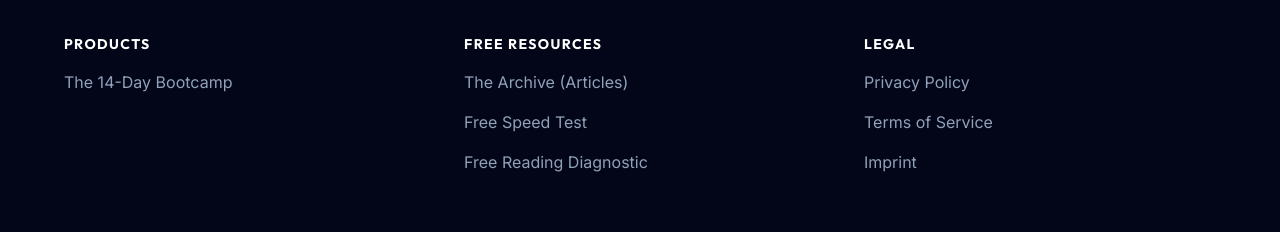
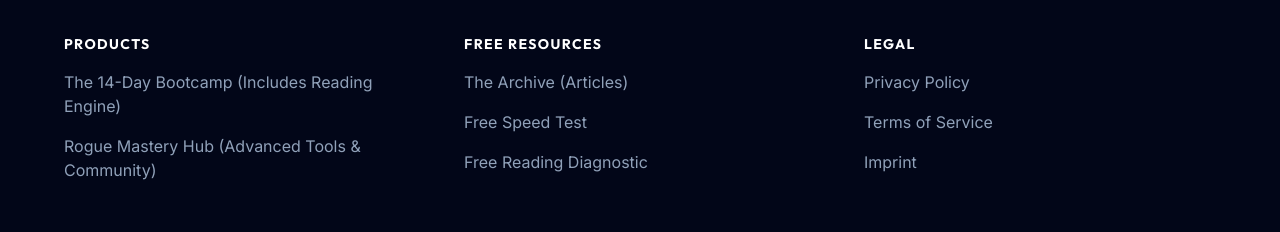
Before and after one commit to richardvanderkolk/the-rogue-puffin, a Next.js app: page / in a window 1280 px wide. Shown: the part 8319-8551 px from the top of the page. Built offline with nearby package versions, Linux system fonts and the light colour scheme; no server answers.

Commit message:
chore: update footer products list with bootcamp and mastery descriptions

```diff
--- a/src/components/layout/Footer.tsx
+++ b/src/components/layout/Footer.tsx
@@ -23,7 +23,8 @@ export function Footer() {
                 <div className="w-full grid grid-cols-1 md:grid-cols-3 gap-12 text-center md:text-left border-t border-white/5 pt-16">
                     <div className="space-y-4 flex flex-col items-center md:items-start">
                         <h4 className="text-white font-bold tracking-widest text-sm uppercase">Products</h4>
-                        <Link href="/bootcamp" className="text-slate-400 hover:text-indigo-300 transition-colors">The 14-Day Bootcamp</Link>
+                        <Link href="/bootcamp" className="text-slate-400 hover:text-indigo-300 transition-colors">The 14-Day Bootcamp (Includes Reading Engine)</Link>
+                        <Link href="/mastery" className="text-slate-400 hover:text-indigo-300 transition-colors">Rogue Mastery Hub (Advanced Tools & Community)</Link>
                     </div>
                     <div className="space-y-4 flex flex-col items-center md:items-start">
                         <h4 className="text-white font-bold tracking-widest text-sm uppercase">Free Resources</h4>
```
